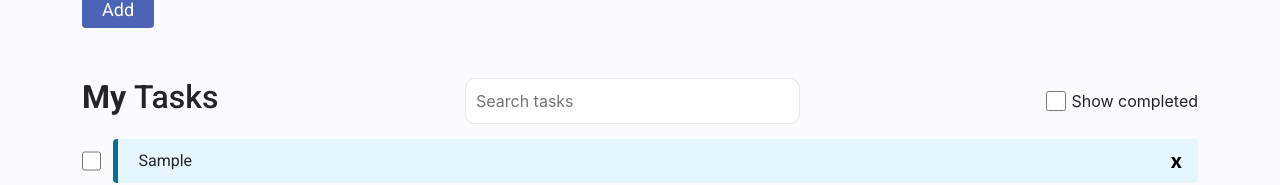
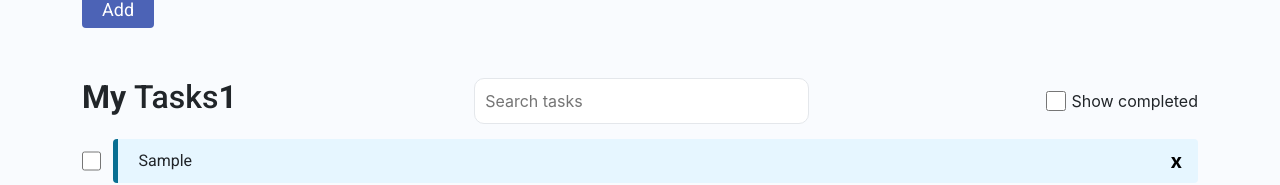
Before and after one commit to saikumar10900/task-manager-react-app, a React (Create React App) app: page / in a window 1280 px wide. Both pictures are taken after typing "Sample" into the empty fields and a click on the button "Add". Shown: the part 237-422 px from the top of the page. Built offline with nearby package versions, Linux system fonts and the light colour scheme; a web font is replaced by a local one.

Commit message:
Update index.js

```diff
--- a/src/components/Todo/index.js
+++ b/src/components/Todo/index.js
@@ -147,6 +147,7 @@ class Todo extends Component {
                     <h1 className="todo-items-heading">
                       My{' '}
                       <span className="todo-items-heading-subpart">Tasks</span>
+                      <span className="tasks-count">{tasksCount}</span>
                     </h1>
                     <input
                       type="search"
```
